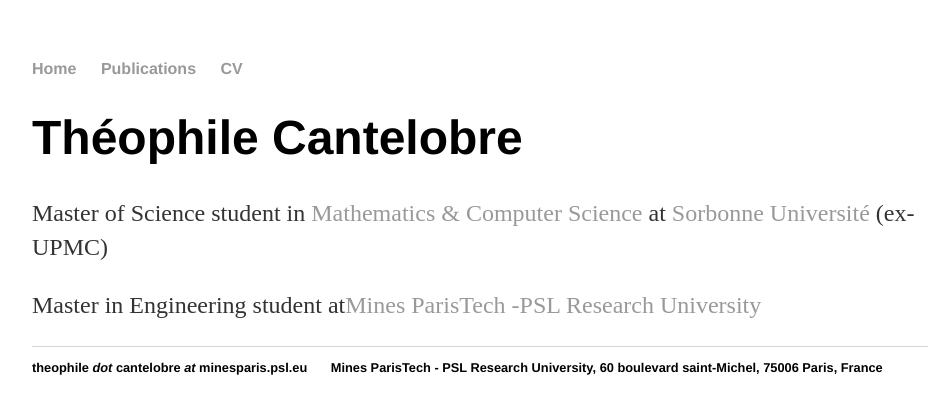
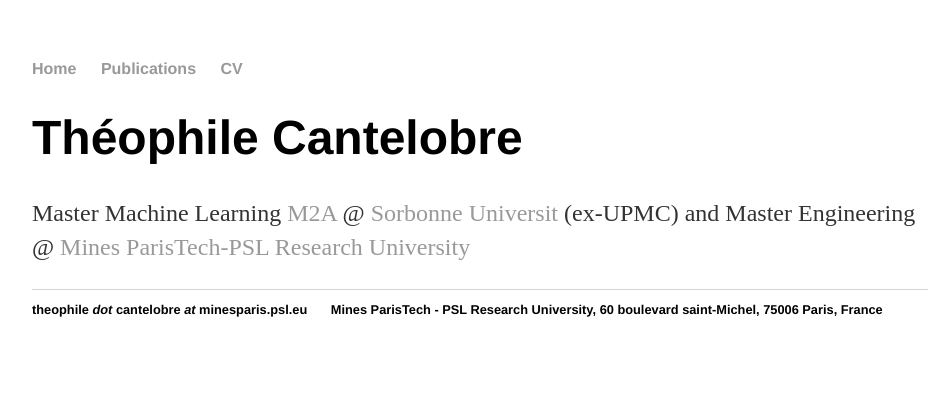
Before and after one commit to theophilec/theophilec.github.io-old, a Jekyll site: the page built from index.html, in a window 1280 px wide. Shown: the top 414 px of the page, without its empty margins (160-1106 px from the left). Built offline with Jekyll 4.4.1, drawn with Linux system fonts in a browser that asks for light colours.

Commit message:
Formatting

```diff
--- a/index.html
+++ b/index.html
@@ -4,8 +4,6 @@
 ---
 <div class="blurb">
 	<h1>Théophile Cantelobre</h1>
-    <p> Master of Science student in <a href="https://m2a.lip6.fr"> Mathematics & Computer Science </a> at <a href="https://sorbonne-universite.fr"> Sorbonne Université </a> (ex-UPMC)
-	</p>
-    <p> Master in Engineering student at<a href="http://www.minesparis.psl.eu/">Mines ParisTech</a> <a href="PSL Research University">-PSL Research University</a>
+    <p> Master Machine Learning <a href="https://m2a.lip6.fr">M2A </a> @ <a href="https://sorbonne-universite.fr">Sorbonne Universit</a> (ex-UPMC) and Master Engineering @ <a href="http://www.minesparis.psl.eu/">Mines ParisTech</a><a href="PSL Research University">-PSL Research University</a>
 	</p>
 </div><!-- /.blurb -->
```
